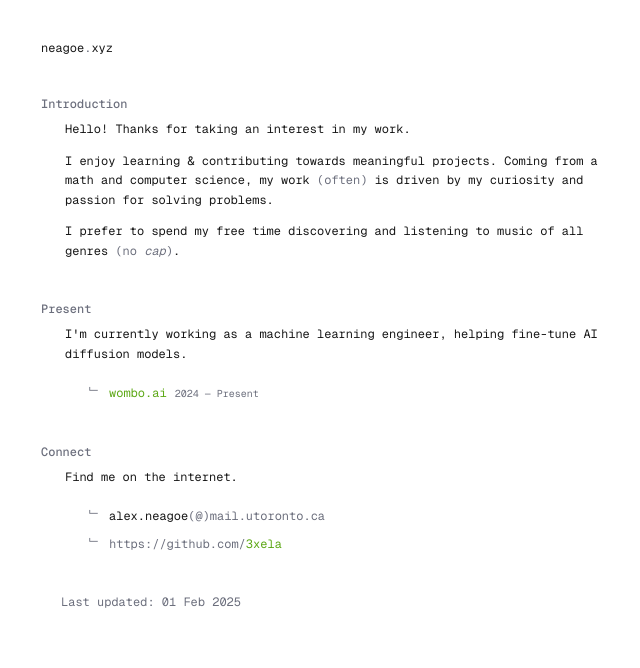
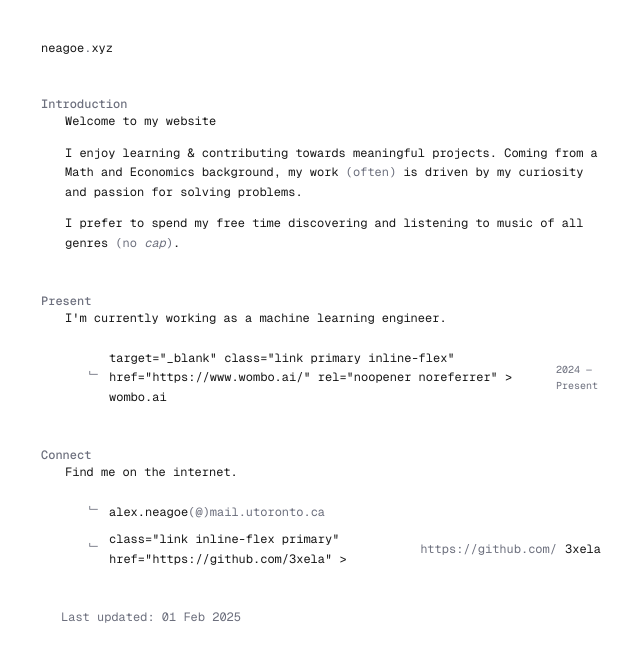
Before and after one commit to 3xela/3xela.github.io, a plain HTML site: page index.html in a window 1280 px wide. Shown: the whole page, without its empty margins (319-959 px from the left). Drawn offline with nearby package versions, Linux system fonts and the light colour scheme; a script that the page names is missing.

Commit message:
updated html

```diff
--- a/index.html
+++ b/index.html
@@ -15,102 +15,87 @@
     />
   </head>
   <body>
-    <header class="wrap" style="pointer-events: auto">
-      <div class="py-10" style="pointer-events: auto">
-        <a class="link" href="/" style="pointer-events: auto"
-          ><span style="pointer-events: auto">neagoe</span
-          ><span class="text-muted">.</span><span>xyz</span></a
-        >
+    <header class="wrap">
+      <div class="py-10">
+        <a class="link" href="/">
+          <span>neagoe</span>
+          <span class="text-muted">.</span>
+          <span>xyz</span>
+        </a>
       </div>
     </header>
-    <main class="wrap" style="pointer-events: auto">
+    <main class="wrap">
       <div class="main-container">
-        <div id="intro">
+        <section class="section-block">
           <p class="font-medium text-muted">Introduction</p>
           <div class="body-text">
-            <p>Hello! Thanks for taking an interest in my work.</p>
+            <p>Welcome to my website</p>
             <p>
               I enjoy learning & contributing towards meaningful projects.
-              Coming from a math and computer science, my work
-              <!-- -->
-              <span class="text-muted" style="pointer-events: auto"
-                >(often)</span
-              >
-              <!-- -->
+              Coming from a Math and Economics background, my work
+              <span class="text-muted">(often)</span>
               is driven by my curiosity and passion for solving problems.
             </p>
             <p>
               I prefer to spend my free time discovering and listening to music
               of all genres
-              <!-- -->
-              <span class="text-muted"
-                >(no <span class="italic">cap</span>)</span
-              ><!-- -->.
+              <span class="text-muted">(no <span class="italic">cap</span>)</span>.
             </p>
           </div>
-        </div>
-        <div id="intro">
+        </section>
+        <section class="section-block">
           <p class="font-medium text-muted">Present</p>
           <div class="body-text">
             <p>
-              I'm currently working as a machine learning engineer, helping
-              fine-tune AI diffusion models.
+              I'm currently working as a machine learning engineer.
             </p>
-            <ul class="list" style="pointer-events: auto">
-              <li class="list-item" style="pointer-events: auto">
-                <span class="leading-none flex text-muted h-1">﹂</span
-                ><a
+            <ul class="list">
+              <li class="list-item">
+                <span class="leading-none flex text-muted h-1">﹂</span>
+
                   target="_blank"
                   class="link primary inline-flex"
                   href="https://www.wombo.ai/"
-                  style="pointer-events: auto"
-                  >wombo.ai</a
-                ><span class="text-muted text-xxxs">2024 — Present</span>
+                  rel="noopener noreferrer"
+                >
+                  wombo.ai
+                </a>
+                <span class="text-muted text-xxxs">2024 — Present</span>
               </li>
             </ul>
           </div>
-        </div>
-        <div id="intro">
+        </section>
+        <section class="section-block">
           <p class="font-medium text-muted">Connect</p>
           <div class="body-text">
             <p>Find me on the internet.</p>
-            <ul class="list" style="pointer-events: auto">
-              <li class="list-item" style="pointer-events: auto">
+            <ul class="list">
+              <li class="list-item">
                 <span class="leading-none flex text-muted h-1">﹂</span>
-                <a
-                  class="link inline-flex"
-                  href="mailto:alex.neagoe@mail.utoronto.ca"
-                  style="pointer-events: auto"
-                  ><span style="pointer-events: auto">alex.neagoe</span>
-                  <span class="text-muted" style="pointer-events: auto"
-                    >(@)</span
-                  >
-                  <span class="text-muted">mail.utoronto.ca</span></a
-                >
+                <a class="link inline-flex" href="mailto:alex.neagoe@mail.utoronto.ca">
+                  <span>alex.neagoe</span>
+                  <span class="text-muted">(@)</span>
+                  <span class="text-muted">mail.utoronto.ca</span>
+                </a>
               </li>
-              <li class="list-item" style="pointer-events: auto">
+              <li class="list-item">
                 <span class="leading-none flex text-muted h-1">﹂</span>
-                <a
+
                   class="link inline-flex primary"
                   href="https://github.com/3xela"
-                  style="pointer-events: auto"
                 >
-                  <span class="text-muted" style="pointer-events: auto"
-                    >https://github.com/</span
-                  ><span>3xela</span></a
-                >
+                  <span class="text-muted">https://github.com/</span>
+                  <span>3xela</span>
+                </a>
               </li>
             </ul>
           </div>
-        </div>
+        </section>
       </div>
-      <footer class="wrap" style="pointer-events: auto">
-        <div class="py-10" style="pointer-events: auto">
-          <a style="pointer-events: auto"
-            ><span class="text-muted">Last updated</span
-            ><span class="text-muted">: </span
-            ><span class="text-muted">01 Feb 2025</span></a
-          >
+      <footer class="wrap">
+        <div class="py-10">
+          <span class="text-muted">Last updated: </span>
+          <span class="text-muted">01 Feb 2025</span>
         </div>
       </footer>
     </main>
```
Also changed, not shown: 1 other file.
